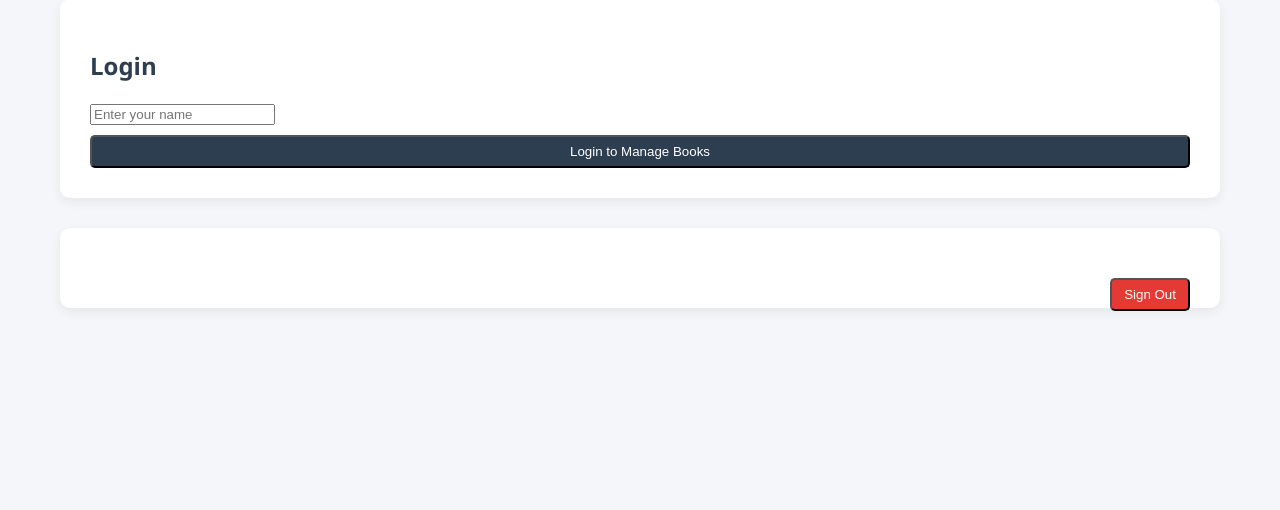
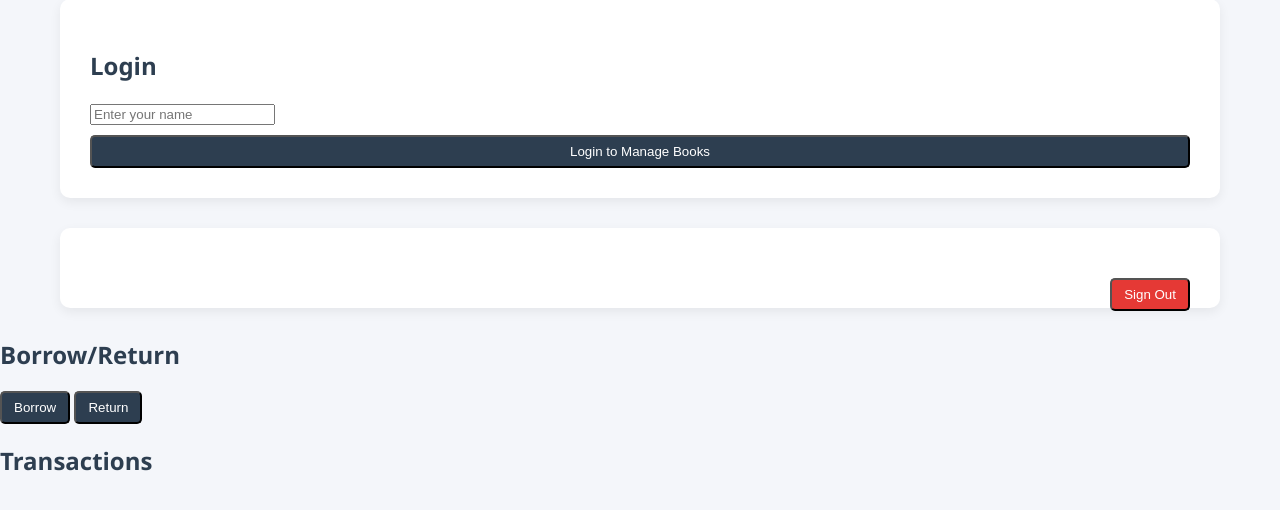
Before and after one commit to dishank-8888/mini-library--leader, a Flask app: page / in a window 1280 px wide. Shown: the part 206-716 px from the top of the page. Run offline with Flask 3, Linux system fonts and the light colour scheme.

Commit message:
Added my part of code

```diff
--- a/app.py
+++ b/app.py
@@ -85,3 +85,62 @@ def add_book():
         'owner': session['user_id']
     }
     return jsonify({'status':'success', 'book': books[book_id]})
+from datetime import datetime
+
+# --- Borrow/Return ---
+@app.route('/transactions', methods=['GET', 'POST'])
+def manage_transactions():
+    if request.method == 'GET':
+        return jsonify(transactions)
+    elif request.method == 'POST':
+        data = request.json
+        action = data['action'] # 'borrow' or 'return'
+        user_id = data['user_id']
+        book_id = data['book_id']
+        if user_id not in users or book_id not in books:
+            return jsonify({'status':'error', 'message':'Invalid user or book'}), 400
+        is_borrowed = any(
+            tx for tx in transactions
+            if tx['book_id'] == book_id and tx['action']=='borrow' and
+            not any(
+                t2 for t2 in transactions
+                if t2['book_id']==book_id and t2['action']=='return' and t2['date'] > tx['date']
+            )
+        )
+        if action == 'borrow':
+            if is_borrowed:
+                return jsonify({'status':'error', 'message':'Book already borrowed'}), 400
+        elif action == 'return':
+            if not is_borrowed:
+                return jsonify({'status':'error', 'message':'Book is not borrowed'}), 400
+        date = datetime.now().strftime('%Y-%m-%d %H:%M:%S')
+        transactions.append({
+            'user_id': user_id,
+            'user_name': users[user_id]['name'],
+            'book_id': book_id,
+            'book_title': books[book_id]['title'],
+            'action': action,
+            'date': date
+        })
+        return jsonify({'status': 'success'}), 201
+    # --- User Borrowed Books ---
+@app.route('/user_borrowed_books')
+def user_borrowed_books():
+    user_id = request.args.get('user_id')
+    borrowed = []
+    for tx in transactions:
+        if tx['user_id'] == user_id and tx['action'] == 'borrow':
+            # Check if not returned
+            book_id = tx['book_id']
+            returned = any(
+                t2 for t2 in transactions
+                if t2['book_id']==book_id and t2['user_id']==user_id and t2['action']=='return' and t2['date'] > tx['date']
+            )
+            if not returned:
+                book = books[book_id].copy()
+                if book['cover']:
+                    book['cover_url'] = '/static/covers/' + book['cover']
+                else:
+                    book['cover_url'] = ''
+                borrowed.append(book)
+    return jsonify(borrowed)
--- a/template/index.html
+++ b/template/index.html
@@ -105,6 +105,34 @@
         <!-- Panels will go here in next commit -->
     </div>
 </div>
+<!-- Borrow/Return Panel -->
+<div class="panel">
+    <h2>Borrow/Return</h2>
+    <button onclick="borrowBook()">Borrow</button>
+    <button onclick="returnBook()">Return</button>
+</div>
+<!-- Transactions Panel -->
+<div class="panel">
+    <h2>Transactions</h2>
+    <div id="transactionList"></div>
+</div>
+<script>
+async function borrowBook() {
+    await fetch('/borrow', {method: 'POST'});
+    fetchTransactions();
+}
 
+async function returnBook() {
+    await fetch('/return', {method: 'POST'});
+    fetchTransactions();
+}
+async function fetchTransactions() {
+    const res = await fetch('/transactions');
+    const txs = await res.json();
+    const transactionList = document.getElementById('transactionList');
+    transactionList.innerHTML = txs.map(tx => `<p>${tx.action} - ${tx.date}</p>`).join('');
+}
+
+</script>
 </body>
 </html>
```
